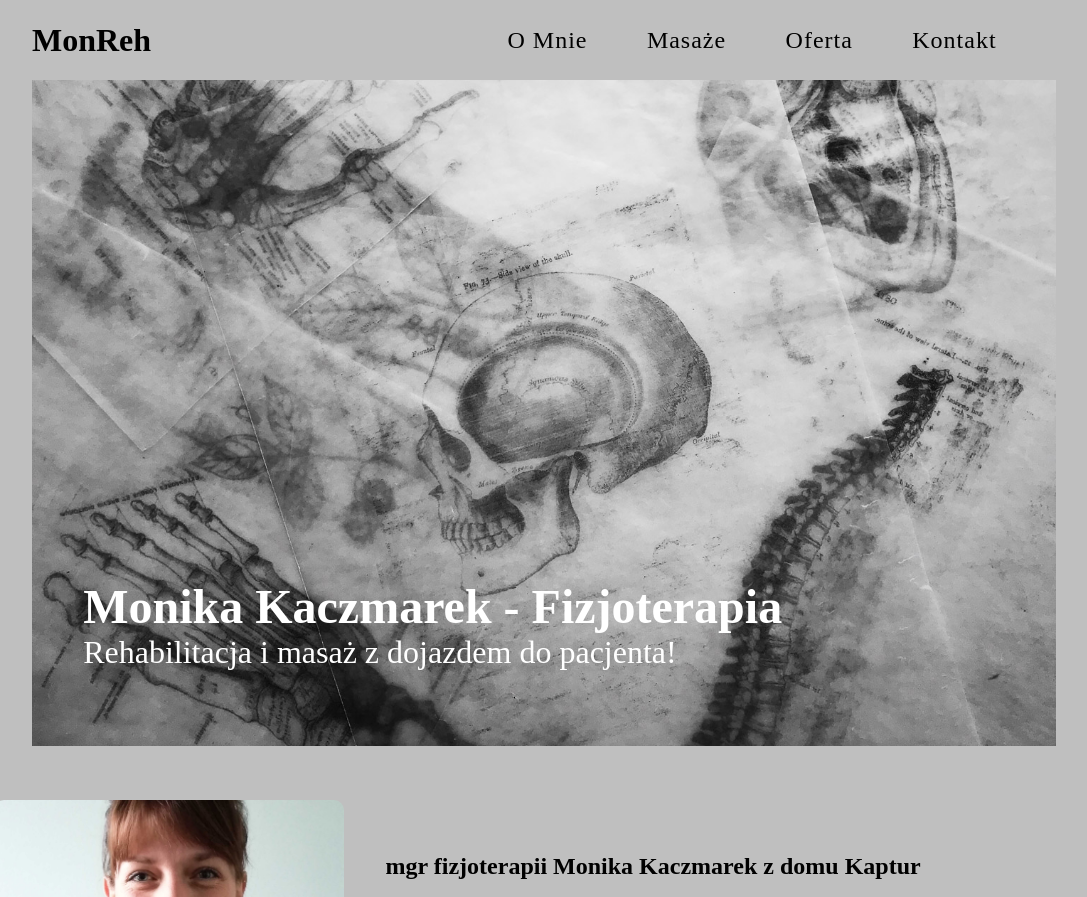
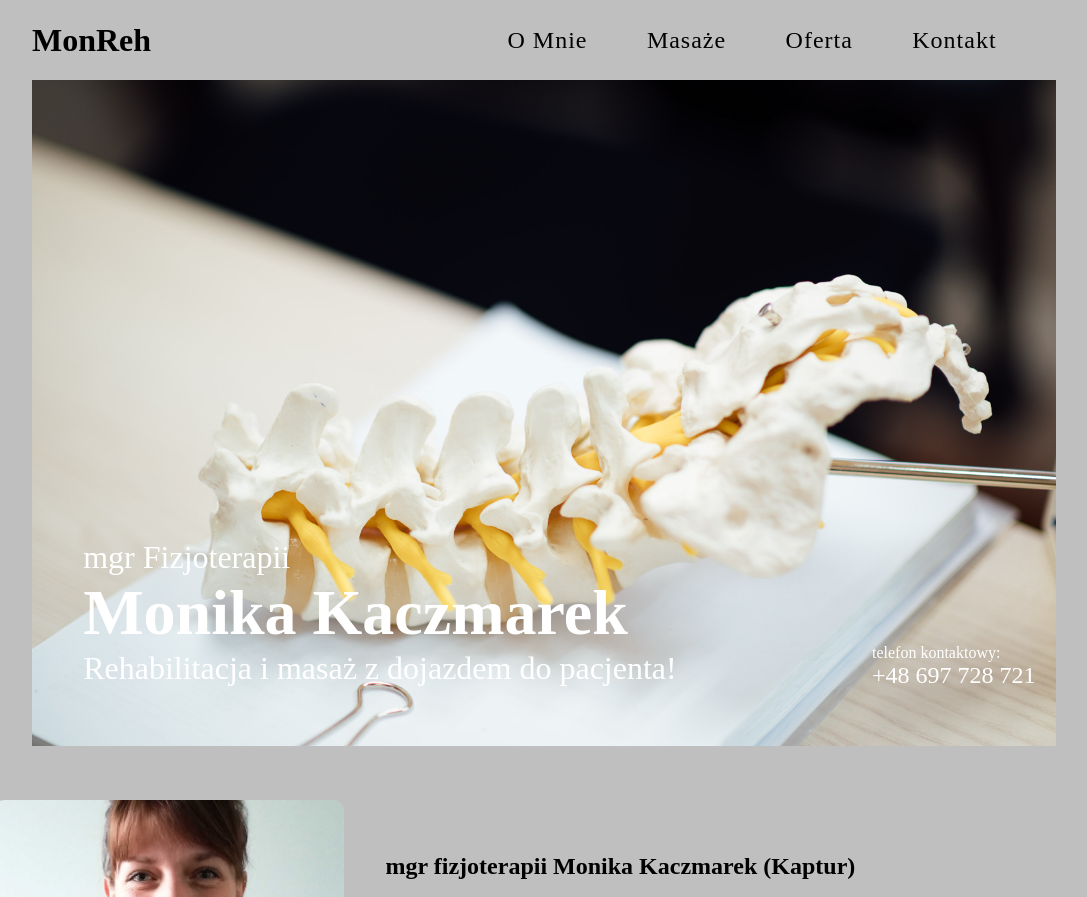
Before and after one commit to kchelmi/MonReh, a plain HTML site: page index.html in a window 1280 px wide. Shown: the top 897 px of the page, without its empty margins (96-1183 px from the left). Drawn offline with nearby package versions, Linux system fonts and the light colour scheme.

Commit message:
6.7.21 v.1

```diff
--- a/css/style.css
+++ b/css/style.css
@@ -264,11 +264,29 @@ header {
 }
 
 .headline h1 {
-  font-size: 3rem;
+  font-size: 4rem;
 }
 
 .headline p {
   font-size: 2rem;
+}
+
+.headline__number__contact {
+  position: absolute;
+  right: 2%;
+  bottom: -25%;
+  transform: translate(-20%, -70%);
+}
+
+.headline__number__contact p {
+  font-size: 1rem;
+  color: white;
+}
+
+.headline__number__contact a {
+  text-decoration: none;
+  color: white;
+  font-size: 1.5rem;
 }
 
 .hero_main {
--- a/index.html
+++ b/index.html
@@ -36,10 +36,16 @@
 
       <div class="hero_main">
         <div class="hero">
-          <img src="img/photo2.jpg" alt="Monika Kaczmarek - zdjęcie" />
+          <img src="img/photo4.jpg" alt="Monika Kaczmarek - zdjęcie" />
           <div class="headline">
-            <h1>Monika Kaczmarek - Fizjoterapia</h1>
+            <p>mgr Fizjoterapii</p>
+            <h1>Monika Kaczmarek</h1>
             <p>Rehabilitacja i masaż z dojazdem do pacjenta!</p>
+          </div>
+
+          <div class="headline__number__contact">
+            <p>telefon kontaktowy:</p>
+            <a href="tel:+48604827500">+48 697 728 721</a>
           </div>
         </div>
       </div>
@@ -57,7 +63,7 @@
         <!-- <div> -->
 
         <div class="sectionMe-Wrapper-info">
-          <h1>mgr fizjoterapii Monika Kaczmarek z domu Kaptur</h1>
+          <h1>mgr fizjoterapii Monika Kaczmarek (Kaptur)</h1>
           <h3>Rehabilitacja, Masaż i Fizjoterapia</h3>
           <p>
             Jestem absolwentką
@@ -281,7 +287,7 @@
         <div class="offer_wrapper section-anmiation fadeIn">
           <div class="offer-info">
             <img src="./img/icon1.png" alt="ikonka" />
-            <h3>Bóle kręgosłupa</h3>
+            <h3>Bóle kręgosłupa lędźwiowego</h3>
 
             <p>
               Ból pleców to pojęcie bardzo ogólne. Wnikliwa diagnoza
@@ -344,7 +350,7 @@
 
           <div class="overview">
             <h3>Opis</h3>
-            <p><i class="far fa-check-square"></i> Staw biodrowy</p>
+            <!-- <p><i class="far fa-check-square"></i> Staw biodrowy</p> -->
             <div class="overview__text">
               <p>
                 <i class="fas fa-angle-right"></i> Endoprotezoplastyka stawu
@@ -355,25 +361,25 @@
                 chodu po złamaniu)
                 <br />
                 <i class="fas fa-angle-right"></i> Zmiany zwyrodnieniowe stawów
+                <br>
+                <i class="fas fa-angle-right"></i> Endoprotezoplastyka stawu
+                kolanowego
+                <br />
+                <i class="fas fa-angle-right"></i> ZArtroskopia stawu
+                <br />
+                <i class="fas fa-angle-right"></i> Rekonstrukcja więzadła
+                krzyżowego przedniego ACL <br />Uszkodzenie łąkotki
               </p>
             </div>
 
-            <p><i class="far fa-check-square"></i> Staw kolanowy</p>
-            <div class="overview__text">
+            <!-- <p><i class="far fa-check-square"></i> Staw kolanowy</p> -->
+            <!-- <div class="overview__text">
               <p>
-                <i class="fas fa-angle-right"></i> Endoprotezoplastyka stawu kolanowego
-                <br />
-                <i class="fas fa-angle-right"></i> ZArtroskopia stawu
-                <br />
-                <i class="fas fa-angle-right"></i> Rekonstrukcja więzadła krzyżowego przedniego ACL
-                <br>Uszkodzenie łąkotki
+
               </p>
-            </div>
-
+            </div> -->
           </div>
         </div>
-
-
 
         <div class="offer_wrapper section-anmiation fadeIn">
           <div class="offer-info">
@@ -387,37 +393,37 @@
 
           <div class="overview">
             <h3>Opis</h3>
-            <p><i class="far fa-check-square"></i> Staw ramienny</p>
+            <!-- <p><i class="far fa-check-square"></i> Staw ramienny</p> -->
             <div class="overview__text">
               <p>
-                <i class="fas fa-angle-right"></i> Zespół bolesnego barku (leczenie stożka rotatorów, uszkodzenia obrąbka stawowego, problemy  łopatką/ Bolesny bark – tzw. zamrożony bark, uszkodzenie mięśnia nadgrzebieniowego, problem z unoszeniem ręki w górę)
-              </p>
-            </div>
-
-            <p><i class="far fa-check-square"></i> Staw łokciowy</p>
-            <div class="overview__text">
-              <p>
-                <i class="fas fa-angle-right"></i> Łokieć tenisisty (przeciążenie mięśni przedramienia)
+                <i class="fas fa-angle-right"></i> Zespół bolesnego barku
+                (leczenie stożka rotatorów, uszkodzenia obrąbka stawowego,
+                problemy łopatką/ Bolesny bark – tzw. zamrożony bark,
+                uszkodzenie mięśnia nadgrzebieniowego, problem z unoszeniem ręki
+                w górę)
                 <br>
+                <i class="fas fa-angle-right"></i> Łokieć tenisisty
+                (przeciążenie mięśni przedramienia)
+                <br />
                 <i class="fas fa-angle-right"></i> Łokieć golfisty
-
-              </p>
-            </div>
-
-            <p><i class="far fa-check-square"></i> Staw nadgarstkowy</p>
-            <div class="overview__text">
-              <p>
+                <br>
                 <i class="fas fa-angle-right"></i> Zespół cieśni nadgarstka
               </p>
             </div>
 
+            <!-- <p><i class="far fa-check-square"></i> Staw łokciowy</p> -->
+            <!-- <div class="overview__text">
+              <p>
+
+              </p>
+            </div> -->
+
+            <!-- <p><i class="far fa-check-square"></i> Staw nadgarstkowy</p> -->
+            <!-- <div class="overview__text">
+              <p></p>
+            </div> -->
           </div>
         </div>
-
-
-
-
-
       </div>
     </section>
 
--- a/js/main.js
+++ b/js/main.js
@@ -1,124 +1,181 @@
 // GSAP Animation
-const hero = document.querySelector('.hero');
-const slider = document.querySelector('.slider');
-const logo = document.querySelector('#logo');
-const headline = document.querySelector('.headline');
-const burger = document.querySelector('.burger');
+const hero = document.querySelector(".hero");
+const slider = document.querySelector(".slider");
+const logo = document.querySelector("#logo");
+const headline = document.querySelector(".headline");
+const headline2 = document.querySelector(".headline__number__contact");
+
+const burger = document.querySelector(".burger");
 
 const tl = new TimelineMax();
 
 // tl - timeline
-tl.fromTo(hero, 1, {
-  height: '0%'
-}, {
-  height: '80%',
-  ease: Power2.easeInOut
-}).fromTo(hero, 1.2, {
-  width: '100%'
-}, {
-  width: '80%',
-  ease: Power2.easeInOut
-}).fromTo(slider, 1.2, {
-  x: '-100%'
-}, {
-  x: '0%',
-  ease: Power2.easeInOut
-}, "-=1.2").fromTo(logo, 0.5, {
+tl.fromTo(
+  hero,
+  1,
+  {
+    height: "0%",
+  },
+  {
+    height: "80%",
+    ease: Power2.easeInOut,
+  }
+)
+  .fromTo(
+    hero,
+    1.2,
+    {
+      width: "100%",
+    },
+    {
+      width: "80%",
+      ease: Power2.easeInOut,
+    }
+  )
+  .fromTo(
+    slider,
+    1.2,
+    {
+      x: "-100%",
+    },
+    {
+      x: "0%",
+      ease: Power2.easeInOut,
+    },
+    "-=1.2"
+  )
+  .fromTo(
+    logo,
+    0.5,
+    {
       opacity: 0,
-  x: 30
-}, {
+      x: 30,
+    },
+    {
       opacity: 1,
-  x: 0
-}, "-=0.5").fromTo(burger, 0.5, {
+      x: 0,
+    },
+    "-=0.5"
+  )
+  .fromTo(
+    burger,
+    0.5,
+    {
       opacity: 0,
-  x: 30
-}, {
+      x: 30,
+    },
+    {
       opacity: 1,
-  x: 0
-}, "-=0.5").fromTo(headline, 0.5, {
+      x: 0,
+    },
+    "-=0.5"
+  )
+  .fromTo(
+    headline,
+    0.5,
+    {
       opacity: 0,
-  x: 30
-}, {
+      x: 30,
+    },
+    {
       opacity: 1,
-  x: 0
-}, "-=0.5")
+      x: 0,
+    },
+    "-=0.5"
+  )
+  .fromTo(
+    headline2,
+    0.5,
+    {
+      opacity: 0,
+      x: 30,
+    },
+    {
+      opacity: 1,
+      x: 0,
+    },
+    "-=0.5"
+  );
 
 // Menu Animation
 
 const navSlide = () => {
-  const burger = document.querySelector('.burger');
-  const nav = document.querySelector('.nav-links');
-  const navLinks = document.querySelectorAll('.nav-links li');
+  const burger = document.querySelector(".burger");
+  const nav = document.querySelector(".nav-links");
+  const navLinks = document.querySelectorAll(".nav-links li");
 
-  burger.addEventListener('click', () => {
-    nav.classList.toggle('nav-active');
+  burger.addEventListener("click", () => {
+    nav.classList.toggle("nav-active");
 
     navLinks.forEach((link, index) => {
       if (link.style.animation) {
-        link.style.animation = '';
+        link.style.animation = "";
       } else {
-        link.style.animation = `navLinkFade 0.4s ease forwards ${index / 7 + 0.5}s`
+        link.style.animation = `navLinkFade 0.4s ease forwards ${
+          index / 7 + 0.5
+        }s`;
       }
     });
     // Burger Animation
-    burger.classList.toggle('toggleBurger');
-
+    burger.classList.toggle("toggleBurger");
   });
-}
+};
 
 const app = () => {
-  navSlide()
-}
+  navSlide();
+};
 
 app();
 
 // Scroll To Section jQuery
 
-$('.nav-links li a').on('click', function () {
-  const goToSection = "#" + $(this).attr('class');
+$(".nav-links li a").on("click", function () {
+  const goToSection = "#" + $(this).attr("class");
 
-  $('body, html').animate({
-    scrollTop: $(goToSection).offset().top
-  }, 1000)
-  nav.classList.remove('nav-active')
-  burger.classList.toggle('toggleBurger');
-})
+  $("body, html").animate(
+    {
+      scrollTop: $(goToSection).offset().top,
+    },
+    1000
+  );
+  nav.classList.remove("nav-active");
+  burger.classList.toggle("toggleBurger");
+});
 
 // Animation fadeIn
 
-const fadeIns = document.querySelectorAll('.fadeIn')
+const fadeIns = document.querySelectorAll(".fadeIn");
 
-window.addEventListener('scroll', checkfadeIn);
+window.addEventListener("scroll", checkfadeIn);
 
-checkfadeIn()
+checkfadeIn();
 
 function checkfadeIn() {
-  const triggerfadeIn = window.innerHeight / 5 * 4;
+  const triggerfadeIn = (window.innerHeight / 5) * 4;
 
-  fadeIns.forEach(fadeIn => {
-    const fadeInTop = fadeIn.getBoundingClientRect().top
+  fadeIns.forEach((fadeIn) => {
+    const fadeInTop = fadeIn.getBoundingClientRect().top;
 
     if (fadeInTop < triggerfadeIn) {
-      fadeIn.classList.add('animate-fadeIn')
+      fadeIn.classList.add("animate-fadeIn");
     }
-  })
+  });
 }
 
+const zoomIns = document.querySelectorAll(".zoomIn");
 
-const zoomIns = document.querySelectorAll('.zoomIn')
+window.addEventListener("scroll", checkzoomIn);
 
-window.addEventListener('scroll', checkzoomIn);
-
-checkzoomIn()
+checkzoomIn();
 
 function checkzoomIn() {
-  const triggerzoomIn = window.innerHeight / 5 * 4;
+  const triggerzoomIn = (window.innerHeight / 5) * 4;
 
-  zoomIns.forEach(zoomIn => {
-    const zoomInTop = zoomIn.getBoundingClientRect().top
+  zoomIns.forEach((zoomIn) => {
+    const zoomInTop = zoomIn.getBoundingClientRect().top;
 
     if (zoomInTop < triggerzoomIn) {
-      zoomIn.classList.add('animate-zoomIn')
+      zoomIn.classList.add("animate-zoomIn");
     }
-  })
+  });
 }
```
Also changed, not shown: img/photo3.jpg (renamed from img/photo2x.jpg), img/photo4.jpg (added), 1 other file. Lines whose indentation alone changed are shown as unchanged.
